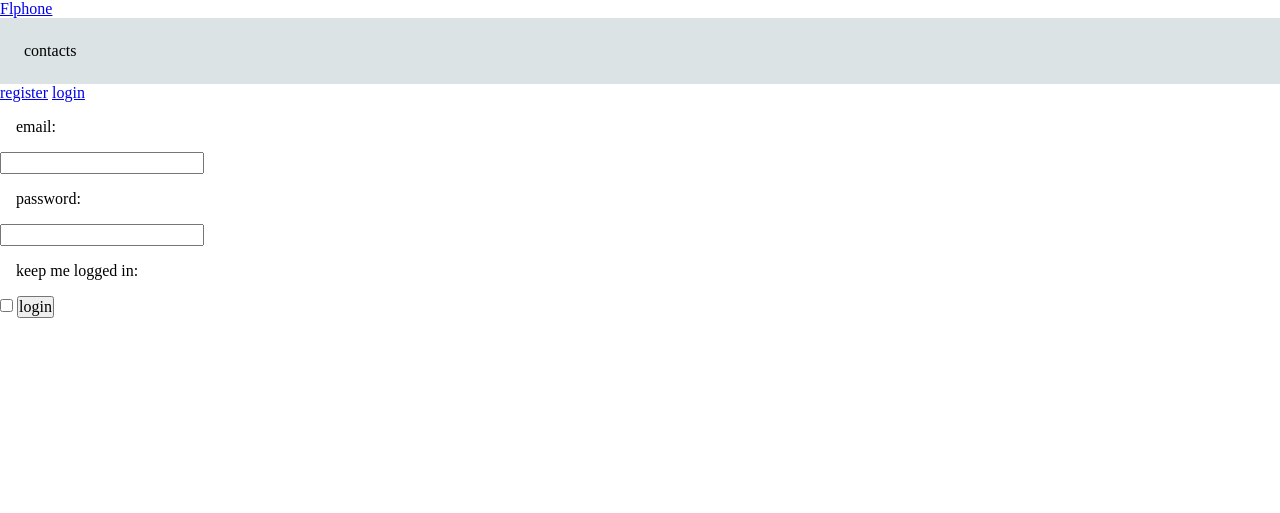
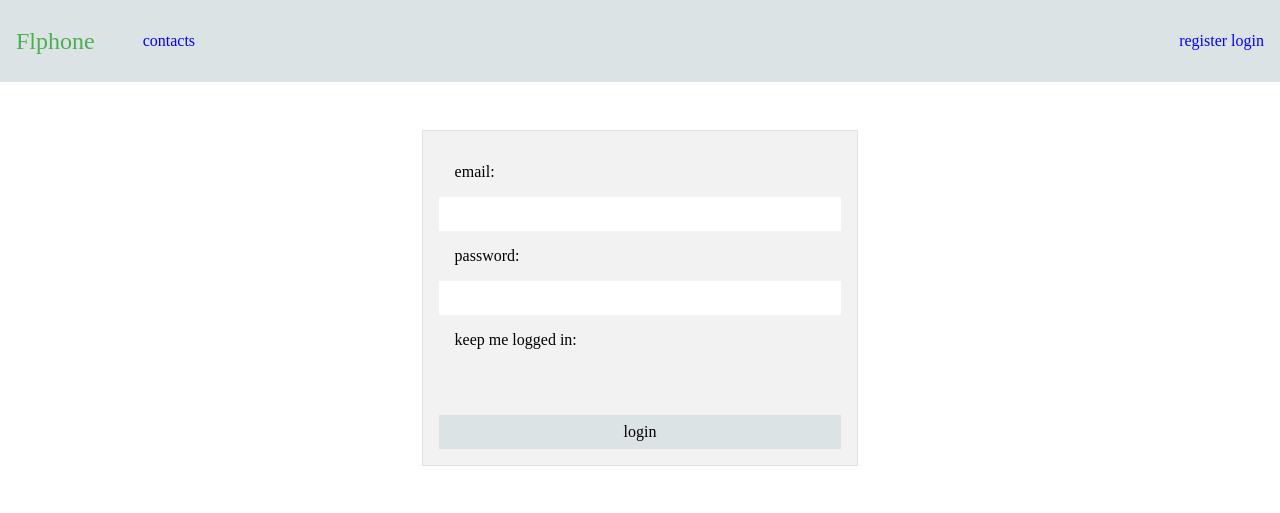
Before and after one commit to useralexey2000/flask-phonebook, a Flask app: a page that uses app/templates/base.html in a window 1280 px wide. Shown: the top 513 px of the page. Run offline with Flask 2, Linux system fonts and the light colour scheme; some libraries are stand-ins or nearby versions.

Commit message:
Modyfying styles of forms and overall look main.css

```diff
--- a/app/static/main.css
+++ b/app/static/main.css
@@ -2,8 +2,12 @@
     --main-bg-color: #ffffff;
     --main-fg-color: #dce3e5;
     --main-font: Arial,x-locale-body,sans-serif;
+    --main-txt-color: black;
+    --main-form-color: #f2f2f2;
+    --active-bg-color: #4CAF50;
 }
 
+/* Main styles */
 * {
     padding:0;
     margin:0;
@@ -15,7 +19,14 @@
     box-sizing: border-box;
   }
 
-.main-nav {
+li { list-style: none; }
+
+a {
+    text-decoration: none;
+    color: blue;
+}
+
+.main-header {
     background: var(--main-fg-color);
     display: flex;
     justify-content: space-between;
@@ -23,57 +34,104 @@
     padding: 1rem;
 }
 
-.main-nav h1 {
-    font-size: 1.5rem;
-}
+.main-heading{ font-size: 1.5rem; }
+
+.main-heading a { color:  #4CAF50; }
+
+/* Navigation */
+.main-nav { flex: 1; }
 
 .nav__list {
     display: flex;
+    padding: 0 2rem;
 }
 
-.nav__item {
-    list-style: none;
-}
+.nav__item { padding: 1rem; }
 
-.nav__item a {
-    display: block;
-    padding: 0.5rem;
-    text-decoration: none;
-    color: #000;
-}
+/*Login/register block  */
+.auth-block .username{ color: black; }
 
-.auth {
+/* Main content */
+.content { padding: 1rem; }
+
+.main-fms {
     margin: 2rem auto;
     padding: 1rem;
-    background: var(--main-fg-color);
+    background: var(--main-form-color);
     width: 35%;
     border: 1px solid var(--main-fg-color);
 }
 
-.auth h3 {
-    font-size: 2rem;
-    align-self: center;
+.main-fms input {
+    width: 100%;
+    padding: 0.5rem;
+    border: 0;
 }
 
-.auth > input[type=text], .auth > input[type=password] {
-    width: 100%;
-    padding: 1rem;
-    border: 0;
-  }
-
-.auth > input[type=submit] {
-    margin-top: 1rem;
+.main-fms > input[type=submit] {
+    margin-top: 2rem;
     width: 100%;
     border: 0;
-    padding: 1rem;
+    padding: 0.5rem;
     font-size: 1rem;
-}
-
-.auth > input[type=submit]:hover {
-    background: var(--main-bg-color);
+    background: var(--main-fg-color);
 }
 
 label {
     display: block;
     padding: 1rem;
 }
+
+.main-fms > input[type=submit]:hover {
+    background: var(--active-bg-color);
+}
+
+/* Authentication forms */
+#remember_me {
+    width: 0;
+}
+
+/* Pagination */
+.pagination {
+    display: flex;
+    justify-content: center;
+}
+
+.pagination__list {
+    display: flex;
+    align-items: center;
+}
+
+.pagination__list a {
+    display: block;
+    padding: 0.5rem 1rem;
+}
+
+.pagination__list a.active {
+    background-color: var(--active-bg-color);
+    color: white;
+}
+
+.pagination-ellipsis {
+    white-space: nowrap;
+    overflow: hidden;
+    text-overflow: ellipsis;
+}
+
+.tbl thead {
+    background-color: var(--main-form-color);
+}
+
+.tbl th, .tbl td {
+    padding: 0.2rem 0.5rem;
+}
+
+.delete-btn {
+    background-color: transparent;
+    border:none;
+    cursor: pointer;
+    color: blue;
+}
+
+
+.create-btn { font-size: 1.5rem; }
```
